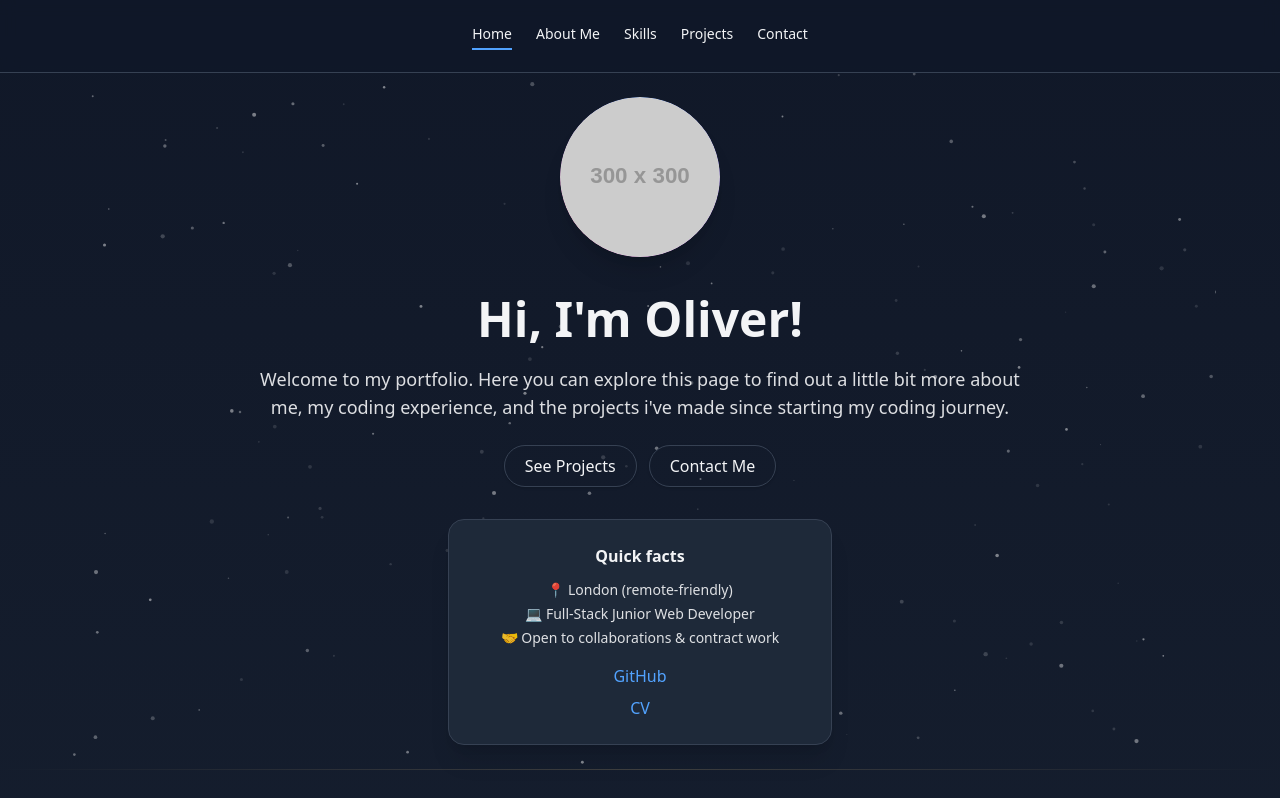
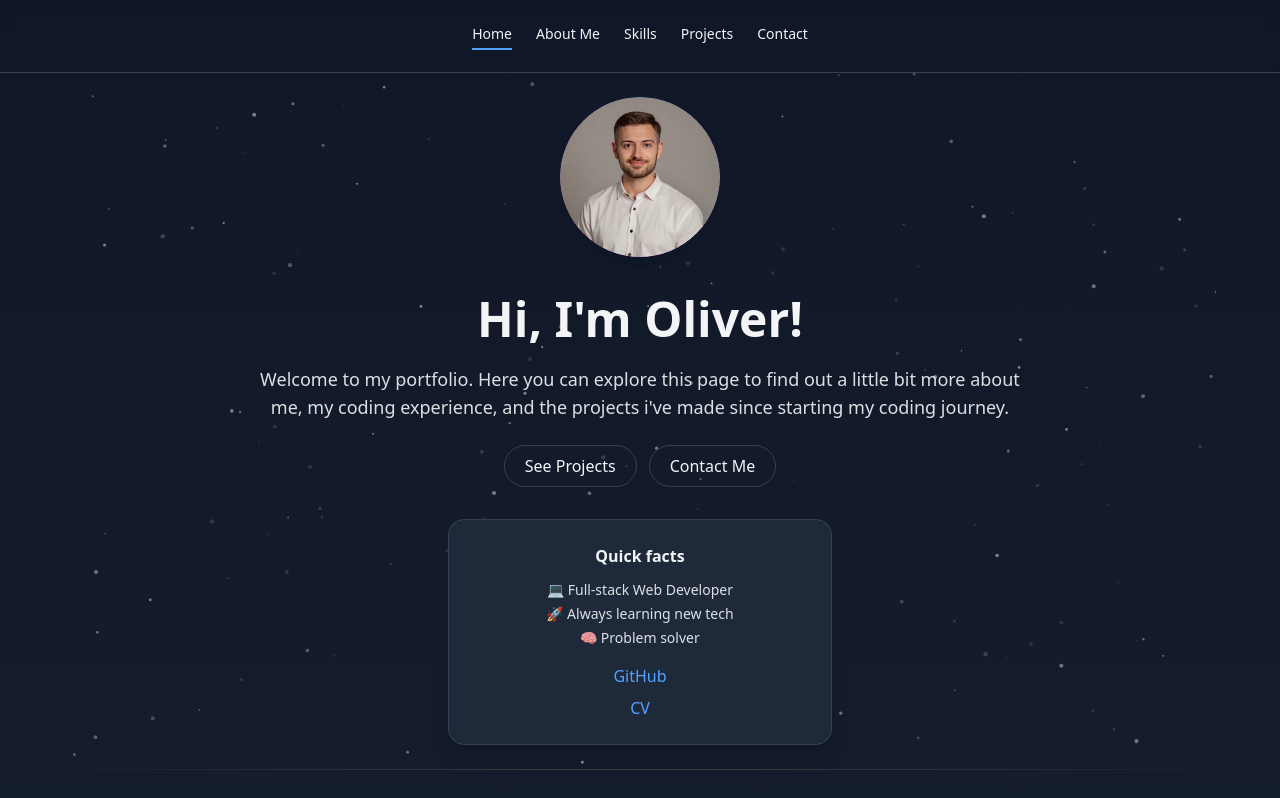
Before and after one commit to Oliver-Murrell/Portfolio, a React (Vite) app: page / in a window 1280 px wide. Shown: the top 798 px of the page. Built offline with nearby package versions, Linux system fonts and the light colour scheme.

Commit message:
feat: add profile picture and update QuickFacts section

```diff
--- a/src/components/Hero.jsx
+++ b/src/components/Hero.jsx
@@ -114,12 +114,15 @@ function Avatar() {
     >
       <div
         className="absolute inset-0 rounded-full"
-        style={{ background: "conic-gradient(from 0deg,#3b82f6,#a855f7,#ec4899,#3b82f6)" }}
+        style={{
+          background:
+            "conic-gradient(from 0deg,#3b82f6,#a855f7,#ec4899,#3b82f6)",
+        }}
       />
       {/* Dark-only inner mask */}
       <div className="absolute inset-[4px] rounded-full overflow-hidden bg-gray-900" />
       <img
-        src="https://via.placeholder.com/300x300.png?text=Your+Photo"
+        src="./images/profile-picture.png"
         alt="Oliver"
         className="relative w-full h-full object-cover rounded-full select-none pointer-events-none"
       />
@@ -161,18 +164,27 @@ function QuickFacts() {
     <aside className="w-full max-w-sm p-6 bg-gray-800 text-gray-100 border border-gray-700 rounded-2xl shadow-xl mx-auto">
       <p className="font-semibold">Quick facts</p>
       <ul className="mt-3 text-sm space-y-1 opacity-90">
-        <li>📍 London (remote-friendly)</li>
-        <li>💻 Full-Stack Junior Web Developer</li>
-        <li>🤝 Open to collaborations &amp; contract work</li>
+        <li>💻 Full-stack Web Developer</li>
+        <li>🚀 Always learning new tech</li>
+        <li>🧠 Problem solver</li>
       </ul>
       <div className="mt-4 flex flex-col gap-2">
-        <a href="https://github.com/Oliver-Murrell" target="_blank" rel="noopener noreferrer" className="text-blue-600 dark:text-blue-400 hover:underline">
+        <a
+          href="https://github.com/Oliver-Murrell"
+          target="_blank"
+          rel="noopener noreferrer"
+          className="text-blue-600 dark:text-blue-400 hover:underline"
+        >
           GitHub
         </a>
-        <a href="/resume.pdf" target="_blank" rel="noopener noreferrer" className="text-blue-600 dark:text-blue-400 hover:underline">
+        <a
+          href="/resume.pdf"
+          target="_blank"
+          rel="noopener noreferrer"
+          className="text-blue-600 dark:text-blue-400 hover:underline"
+        >
           CV
         </a>
-
       </div>
     </aside>
   );
```
Also changed, not shown: public/images/profile-picture.png (added).
